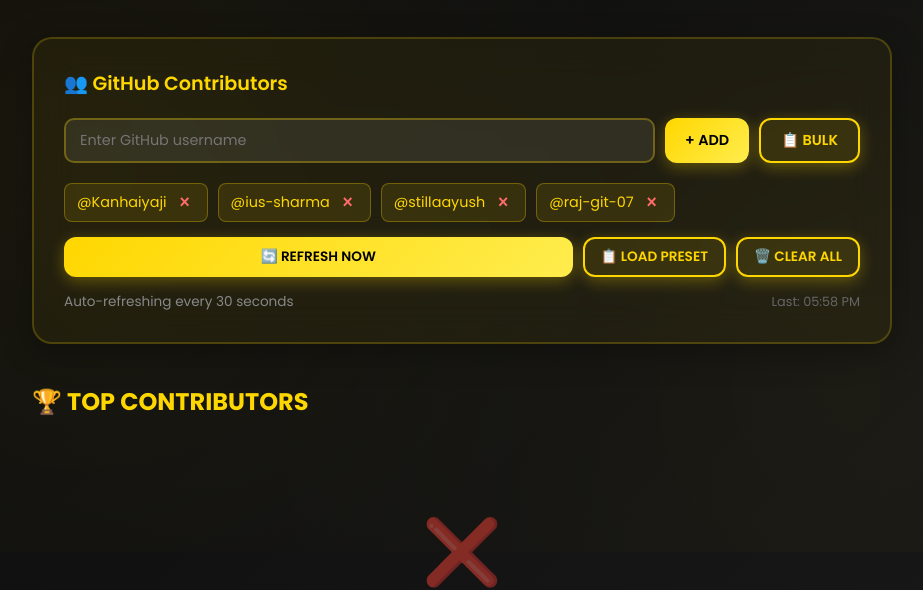
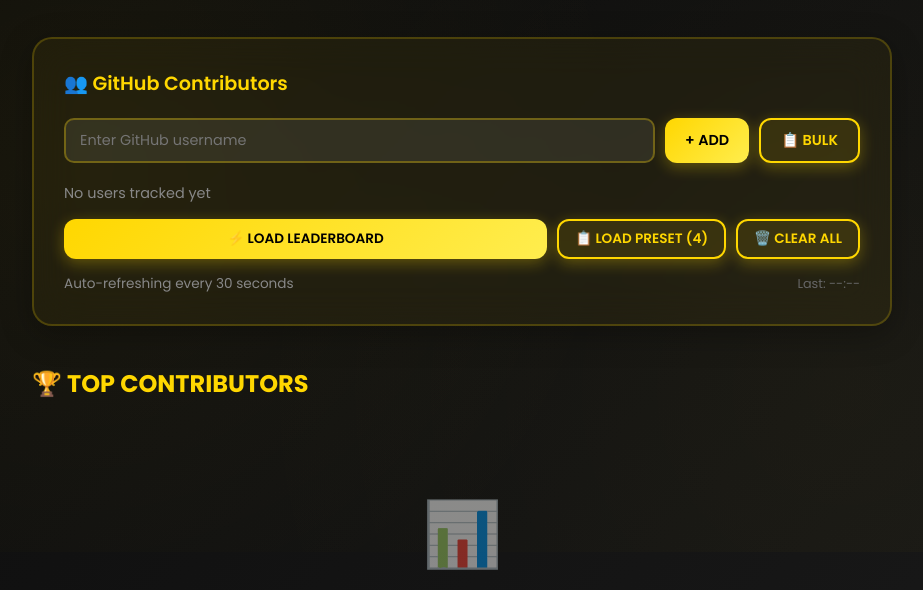
Before and after one commit to Kanhaiyaji/leaderboard-friendly, a plain HTML site: page index.html in a window 1280 px wide. Shown: the part 248-838 px from the top of the page, without its empty margins (178-1101 px from the left). Drawn offline with Linux system fonts and the light colour scheme; no server answers.

Commit message:
feat: Start with empty user list for true dynamic experience + clearer button labels

```diff
--- a/index.html
+++ b/index.html
@@ -58,8 +58,8 @@
 
             <!-- Action Buttons -->
             <div style="display: flex; gap: 10px; flex-wrap: wrap; margin-top: 15px;">
-                <button type="button" class="btn" id="refreshBtn" style="padding: 8px 16px; font-size: 0.85rem; flex: 1;">🔄 REFRESH NOW</button>
-                <button type="button" class="btn secondary" id="presetBtn" style="padding: 8px 16px; font-size: 0.85rem;">📋 LOAD PRESET</button>
+                <button type="button" class="btn" id="refreshBtn" style="padding: 8px 16px; font-size: 0.85rem; flex: 1;">⚡ LOAD LEADERBOARD</button>
+                <button type="button" class="btn secondary" id="presetBtn" style="padding: 8px 16px; font-size: 0.85rem;">📋 LOAD PRESET (4)</button>
                 <button type="button" class="btn secondary" id="resetUsersBtn" style="padding: 8px 16px; font-size: 0.85rem;">🗑️ CLEAR ALL</button>
             </div>
 
--- a/script.js
+++ b/script.js
@@ -47,11 +47,11 @@ function loadUsersFromStorage() {
         try {
             githubUsers = JSON.parse(stored);
         } catch (e) {
-            githubUsers = DEFAULT_USERS;
+            githubUsers = [];
             saveUsersToStorage();
         }
     } else {
-        githubUsers = DEFAULT_USERS;
+        githubUsers = [];  // Start with empty - user adds dynamically
         saveUsersToStorage();
     }
 }
```
